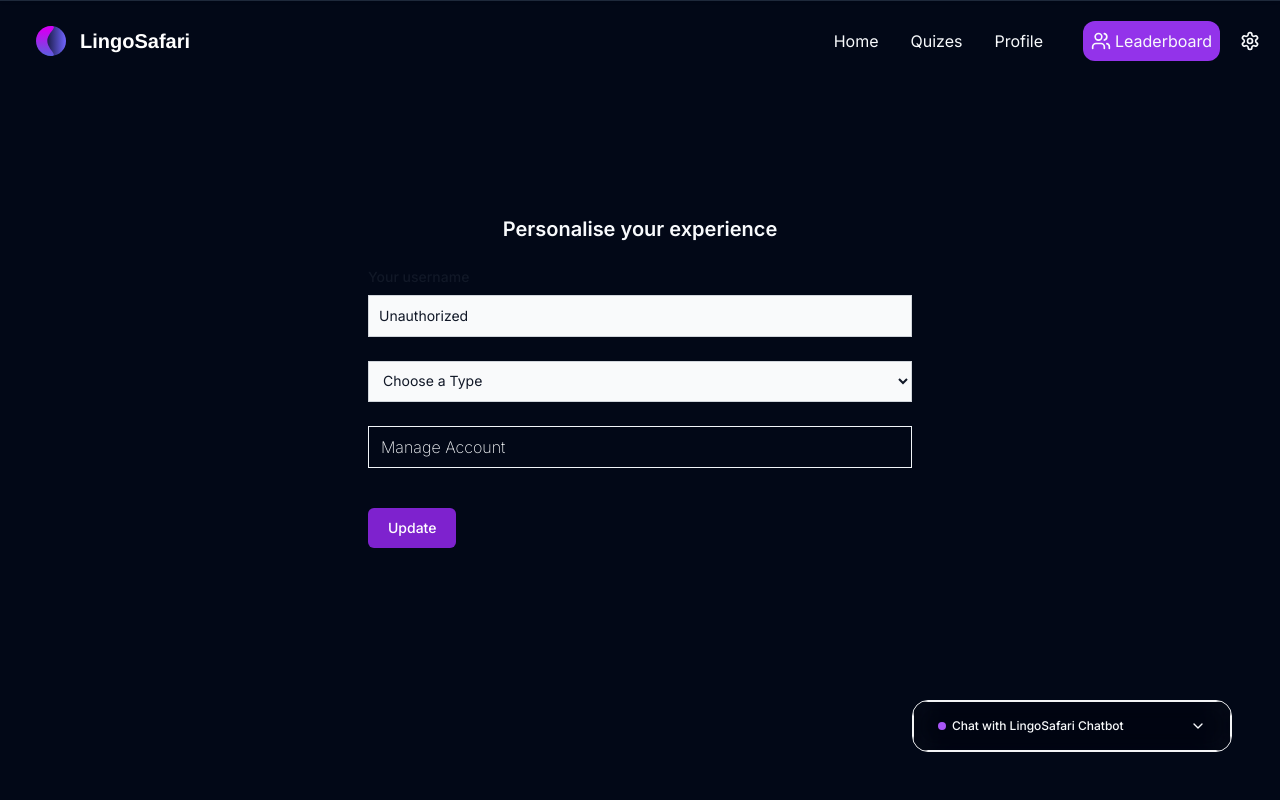
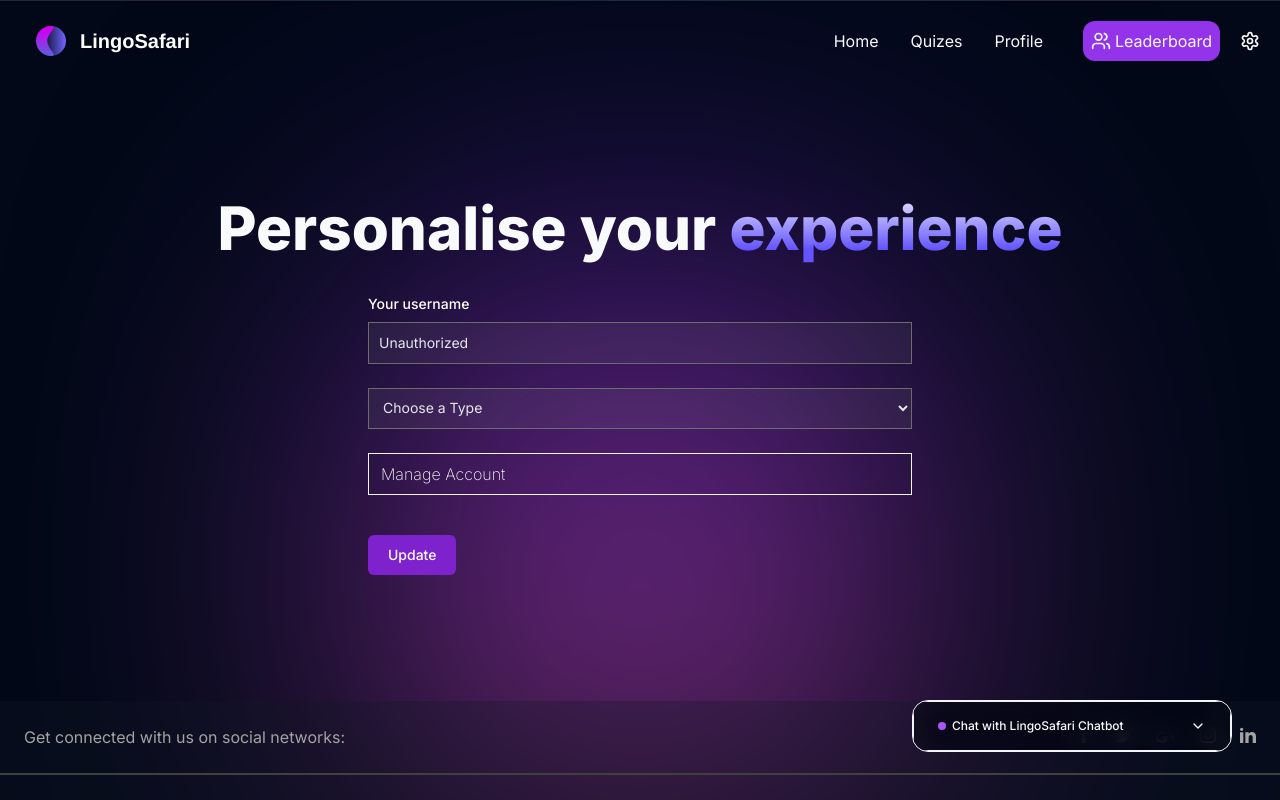
Before and after one commit to DhrishP/lingo-safari, a Next.js app: page /setting in a window 1280 px wide. Shown: the top 800 px of the page. Built offline with nearby package versions, Linux system fonts and the light colour scheme; no server answers.

Commit message:
Navbar and tailwind tweaks

```diff
--- a/app/setting/account/page.tsx
+++ b/app/setting/account/page.tsx
@@ -1,10 +1,16 @@
+import Footer from '@/components/Footer/Footer'
 import { UserProfile } from '@clerk/nextjs'
 import React from 'react'
 
 export default function page() {
   return (
+    <>
     <div className=' flex flex-col py-12 justify-center items-center  w-full min-h-[75vh]'>
         <UserProfile/>
+
     </div>
+    <div className="gradient1"></div>
+    <Footer/>
+    </>
   )
 }
--- a/app/setting/page.tsx
+++ b/app/setting/page.tsx
@@ -3,6 +3,7 @@ import { UserProfile } from "@clerk/nextjs";
 import React, { useEffect } from "react";
 import axios from "axios";
 import toast from "react-hot-toast";
+import Footer from "@/components/Footer/Footer";
 
 const SettingPage = () => {
   const Inputref = React.useRef<HTMLInputElement>(null);
@@ -28,15 +29,17 @@ const SettingPage = () => {
     toast.success("Updated");
   };
   return (
+    <>
     <div className=" flex w-full flex-col gap-6 p-24 min-h-[80vh] justify-center items-center">
-      <h1 className=" font-semibold text-xl text-center">
+      <h1 className=" z-10 text-center lg:text-6xl md:text-5xl text-4xl font-extrabold lg:w-[56rem] md:w-[40rem] w-[22rem] md:leading-normal leading-tight">
         {" "}
-        Personalise your experience
+        Personalise your <span className="gradText1 leading-snug"> experience</span>
       </h1>
+      <div className="gradient1"></div>
       <div className="flex flex-col space-y-2.5 w-1/2">
         <form onSubmit={HandleSubmit}>
           <div className="mb-6">
-            <label className="block mb-2 text-sm font-medium text-gray-900 dark:text-white">
+            <label className="block mb-2 text-sm font-medium text-white">
               Your username
             </label>
             <input
@@ -45,7 +48,7 @@ const SettingPage = () => {
               onChange={(e)=>{setusername(e.target.value)}}
               type="text"
               id="username"
-              className="shadow-sm bg-gray-50 border border-gray-300 text-gray-900 text-sm rounded-lg focus:ring-purple-500 focus:border-purple-500 block w-full p-2.5 dark:bg-gray-700 dark:border-gray-600 dark:placeholder-gray-400 dark:text-white dark:focus:ring-purple-500 dark:focus:border-purple-500 dark:shadow-sm-light"
+              className="shadow-sm bg-[#a9a9a917] border border-solid border-[#6c6c6c] text-gray-200 text-sm rounded-lg focus:ring-purple-500 focus:border-purple-500 block w-full p-2.5 dark:bg-gray-700 dark:border-gray-600 dark:placeholder-gray-400 dark:text-white dark:focus:ring-purple-500 dark:focus:border-purple-500 dark:shadow-sm-light"
               placeholder="Your new name...."
               required
             />
@@ -54,11 +57,11 @@ const SettingPage = () => {
             <select
               ref={SelectRef}
               id="countries"
-              className="bg-gray-50 border border-gray-300 text-gray-900 text-sm rounded-lg focus:ring-blue-500 focus:border-blue-500 block w-full p-2.5 dark:bg-gray-700 dark:border-gray-600 dark:placeholder-gray-400 dark:text-white dark:focus:ring-blue-500 dark:focus:border-blue-500"
+              className="bg-[#a9a9a917] border border-solid border-[#6c6c6c] text-gray-200 text-sm rounded-lg focus:ring-blue-500 focus:border-blue-500 block w-full p-2.5 dark:bg-gray-700 dark:border-gray-600 dark:placeholder-gray-400 dark:text-white dark:focus:ring-blue-500 dark:focus:border-blue-500"
             >
-              <option defaultValue={'none'}>Choose a Type</option>
-              <option >MCQ</option>
-              <option >Open-ended</option>
+              <option defaultValue={'none'} className="text-black">Choose a Type</option>
+              <option className="text-black">MCQ</option>
+              <option className="text-black">Open-ended</option>
             </select>
           </div>
           <div className="flex flex-col space-y-2.5 text-center font-semibold">
@@ -77,7 +80,11 @@ const SettingPage = () => {
           </button>
         </form>
       </div>
+
+
     </div>
+    <Footer/>
+    </>
   );
 };
 
```
Also changed, not shown: 1 other file (tests, documents, lock files or other folders).
